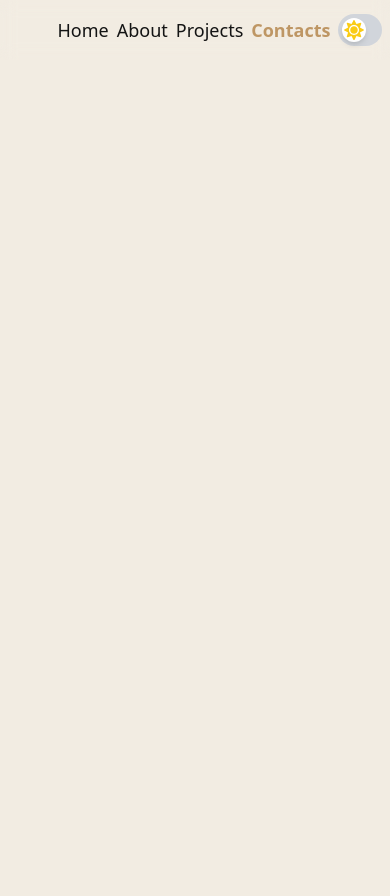
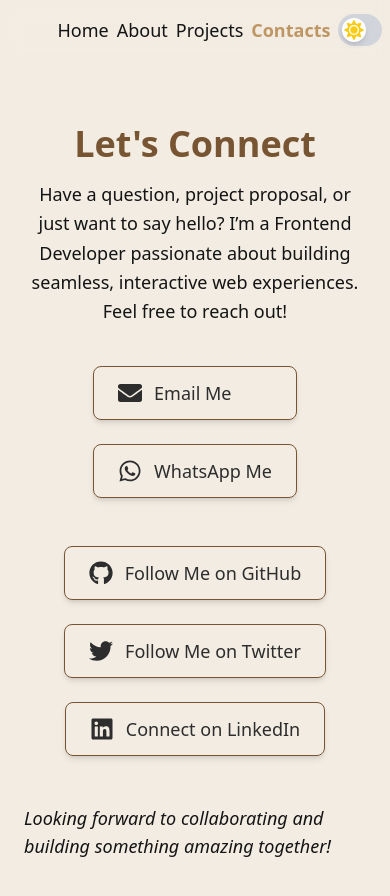
Before and after one commit to Sameerjha236/Portfoli-Website, a Next.js app: page /contact in a window 390 px wide. Shown: the top 896 px of the page. Before the commit the page ends 844 px from the top, so only its background shows below. Built offline with nearby package versions, Linux system fonts and the light colour scheme.

Commit message:
Enhance styling and layout across components; add primaryLight color to Tailwind config; update ThemeToggle for improved responsiveness; refine global styles; expand experience and skills data; implement ContactsHero and ProjectsHero components with new layouts and links.

```diff
--- a/src/app/globals.css
+++ b/src/app/globals.css
@@ -4,6 +4,7 @@
 
 :root {
   --color-primary: rgb(45, 45, 45);
+  --color-primary-light: rgb(45, 45, 45, 0.8);
   --color-secondary: rgb(120, 85, 50);
   --color-accent: rgb(190, 150, 100);
   --color-background: rgb(242, 236, 226);
@@ -12,6 +13,7 @@
 
 .dark {
   --color-primary: rgb(230, 230, 230);
+  --color-primary-light: rgb(230, 230, 230, 0.8);
   --color-secondary: rgb(180, 140, 100);
   --color-accent: rgb(220, 180, 120);
   --color-background: rgb(25, 25, 25);
--- a/src/components/ContactsHero.tsx
+++ b/src/components/ContactsHero.tsx
@@ -1,6 +1,86 @@
+import {
+  FaGithub,
+  FaTwitter,
+  FaLinkedin,
+  FaEnvelope,
+  FaWhatsapp,
+} from "react-icons/fa";
+import { JSX } from "react";
+
 const ContactsHero = () => {
   return (
-    <div className="flex flex-col md:flex-row justify-around items-center px-6 md:px-12 py-16 w-full h-full animateFadeIn"></div>
+    <section className="flex flex-col items-center px-6 md:px-12 py-16 w-full min-h-full animateFadeIn">
+      <div className="max-w-3xl text-center">
+        <h2 className="text-4xl md:text-6xl font-bold mb-4 text-secondary">
+          Let&apos;s Connect
+        </h2>
+        <p className="text-lg md:text-xl text-muted-foreground leading-relaxed">
+          Have a question, project proposal, or just want to say hello? I’m a
+          Frontend Developer passionate about building seamless, interactive web
+          experiences. Feel free to reach out!
+        </p>
+      </div>
+
+      <div className="mt-10 grid grid-cols-1 sm:grid-cols-2 gap-6 text-center">
+        <ContactLink
+          href="mailto:sameerjha236@gmail.com"
+          icon={<FaEnvelope size={24} />}
+          label="Email Me"
+        />
+        <ContactLink
+          href="https://api.whatsapp.com/send?phone=9210925656"
+          icon={<FaWhatsapp size={24} />}
+          label="WhatsApp Me"
+        />
+      </div>
+
+      {/* Social Media */}
+      <div className="mt-12 flex flex-col sm:flex-row gap-6 items-center">
+        <ContactLink
+          href="https://github.com/Sameerjha236"
+          icon={<FaGithub size={24} />}
+          label="Follow Me on GitHub"
+        />
+        <ContactLink
+          href="https://twitter.com/"
+          icon={<FaTwitter size={24} />}
+          label="Follow Me on Twitter"
+        />
+        <ContactLink
+          href="https://www.linkedin.com/in/sameer-jha-23m6y2002/"
+          icon={<FaLinkedin size={24} />}
+          label="Connect on LinkedIn"
+        />
+      </div>
+
+      <p className="mt-12 text-lg text-muted-foreground italic">
+        Looking forward to collaborating and building something amazing
+        together!
+      </p>
+    </section>
+  );
+};
+
+const ContactLink = ({
+  href,
+  icon,
+  label,
+}: {
+  href: string;
+  icon: JSX.Element;
+  label: string;
+}) => {
+  return (
+    <a
+      href={href}
+      target="_blank"
+      rel="noopener noreferrer"
+      className="flex items-center gap-3 px-6 py-3 rounded-lg border border-secondary text-primary hover:bg-secondary hover:text-background transition-all shadow-md"
+      aria-label={label}
+    >
+      {icon}
+      <span className="text-lg">{label}</span>
+    </a>
   );
 };
 
--- a/src/components/Hero.tsx
+++ b/src/components/Hero.tsx
@@ -1,10 +1,11 @@
 import React from "react";
 import Image from "next/image";
+import Link from "next/link";
 import { FaGithub, FaLinkedin, FaEnvelope } from "react-icons/fa";
 
 const Hero = () => {
   return (
-    <div className="flex flex-col md:flex-row justify-around items-center px-6 md:px-12 py-16 w-full h-full animateFadeIn">
+    <div className="flex flex-col md:flex-row justify-around items-center px-6 md:px-12 py-16 w-full min-h-full animateFadeIn">
       <div className="md:w-1/2 w-full text-center md:text-left max-w-lg flex flex-col justify-center">
         <h2 className="text-xl md:text-2xl mb-2">
           Hello, I&apos;m <span className="inline-block animate-wave">👋</span>
@@ -15,9 +16,10 @@ const Hero = () => {
         </h1>
 
         <p className="text-lg md:text-xl leading-relaxed">
-          A Frontend Developer with 6 months of experience, currently working at
-          Rizzle AI. Passionate about optimizing performance and crafting
-          visually appealing, user-friendly websites.
+          A Frontend Developer with 6 months of experience, previously at Rizzle
+          AI. Passionate about building high-performance, visually stunning, and
+          user-friendly web applications, with a keen focus on optimization and
+          seamless user experiences.
         </p>
 
         <div className="flex justify-center md:justify-start space-x-6 mt-5">
@@ -61,26 +63,25 @@ const Hero = () => {
           <a
             href="/assets/Sameer_Jha.pdf"
             download
-            className="bg-accent px-6 py-3 border border-primary rounded-lg text-lg font-semibold hover:bg-background transition"
+            className="bg-secondary text-background px-3 py-1 md:px-6 md:py-3 border border-primary rounded-lg text-lg font-semibold hover:bg-accent transition"
           >
             Download Resume
           </a>
-          <a
-            href="#projects"
-            className="border border-primary text-primary px-6 py-3 rounded-lg text-lg font-semibold hover:bg-accent hover:text-foreground transition"
-          >
-            View My Work
-          </a>
+          <Link href="/projects">
+            <p className="border border-primary text-primary px-3 py-1  md:px-6 md:py-3 rounded-lg text-lg font-semibold hover:bg-accent hover:text-foreground transition">
+              View My Work
+            </p>
+          </Link>
         </div>
       </div>
 
-      <div className="relative w-[280px] h-[280px] md:w-[400px] md:h-[400px] rounded-full overflow-hidden bg-secondary flex justify-center items-center">
+      <div className="mt-12 md:mt-0 w-[280px] h-[280px] md:w-[400px] md:h-[400px] rounded-full overflow-hidden bg-secondary flex justify-center items-center">
         <Image
           src="/assets/Profile.JPG"
-          width={400}
-          height={400}
+          width={200}
+          height={200}
           alt="Sameer Jha"
-          className="w-full h-full object-cover rounded-full hover-scale"
+          className="w-full h-full object-cover rounded-full hover-scale shadow-lg"
           priority
         />
       </div>
--- a/src/components/ProjectCard.tsx
+++ b/src/components/ProjectCard.tsx
@@ -1,51 +1,59 @@
 import { IProjectsData } from "@/Types/IData";
+import { FaExternalLinkAlt, FaGithub } from "react-icons/fa";
 
 const ProjectCard = (props: IProjectsData) => {
   return (
-    <div className="relative w-80 h-60 rounded-lg overflow-hidden transition-all duration-300 group">
+    <div className="relative w-72 h-60 md:w-[28rem] md:h-80 lg:md-[30rem] rounded-lg overflow-hidden transition-all duration-300 group shadow-md">
       <div
         className="absolute inset-0 bg-cover bg-center transition-transform duration-300 z-0 group-hover:transform group-hover:scale-110"
         style={{ backgroundImage: `url('${props.imageUrl}')` }}
       ></div>
 
-      <div className="absolute bottom-0 w-full h-10 bg-secondary group-hover:h-full p-1 text-background transition-all duration-300 group-hover:backdrop-blur-md z-10 flex flex-col">
-        <h3 className="w-full h-10 flex justify-center items-center font-semibold transition-all duration-300 group-hover:h-12 ">
+      <div className=" flex flex-col items-center justify-around absolute bottom-0 w-full h-14 bg-primaryLight group-hover:h-full md:p-2 text-background transition-all duration-300 group-hover:backdrop-blur-md z-10 ">
+        <h2 className="w-full h-10 text-lg flex justify-center items-center font-semibold transition-all duration-300 ">
           {props.title}
-        </h3>
+        </h2>
 
-        <div className="opacity-0 group-hover:opacity-100 transition-opacity duration-300 flex flex-col gap-3 mt-4">
-          <p className="text-sm">{props.Description}</p>
-          <div className="flex flex-wrap gap-2">
-            {props.tags.map((tag, ind) => (
+        <div className="opacity-0 h-full flex flex-col items-center justify-around group-hover:opacity-100 transition-opacity duration-300 mt-4 p-1 md:p-4">
+          <p className=" text-xs md:text-lg">{props.Description}</p>
+          <div className="flex gap-3">
+            {props.tags.map((tech, index) => (
               <span
-                key={ind}
-                className="bg-secondary text-primary px-2 py-1 rounded-lg text-xs"
+                key={index}
+                className="bg-secondary p-1 md:px-2 text-sm md:text-md rounded-md hover:bg-accent hover:text-primary transition-colors cursor-pointer"
               >
-                {tag}
+                {tech}
               </span>
             ))}
           </div>
 
-          <div className="flex justify-between mt-2">
+          {props.sourceCode && props.liveLink && (
+            <div className="flex justify-between items-center w-full">
               {props.sourceCode && (
                 <a
                   href={props.sourceCode}
                   target="_blank"
-                className="text-sm text-blue-400 hover:underline"
+                  rel="noreferrer"
+                  className="w-max h-6 p-1 md:p-4 flex justify-between items-center gap-2 rounded-md border cursor-pointer hover:bg-background hover:text-primary transition-colors"
                 >
-                Source Code
+                  <FaGithub className="text-lg" />
+                  <span>Source Code</span>
                 </a>
               )}
+
               {props.liveLink && (
                 <a
                   href={props.liveLink}
                   target="_blank"
-                className="text-sm text-green-400 hover:underline"
+                  rel="noreferrer"
+                  className="w-max h-6 p-1 md:p-4 flex justify-between items-center gap-2 rounded-md border cursor-pointer hover:bg-background hover:text-primary transition-colors"
                 >
-                Live Demo
+                  <FaExternalLinkAlt className="text-lg" />
+                  <span>Live Demo</span>
                 </a>
               )}
             </div>
+          )}
         </div>
       </div>
     </div>
--- a/src/components/ProjectsHero.tsx
+++ b/src/components/ProjectsHero.tsx
@@ -4,8 +4,16 @@ import ProjectCard from "./ProjectCard";
 const ProjectsHero = () => {
   return (
     <div className="flex flex-col gap-8 items-center px-6 md:px-12 py-16 w-full min-h-full animateFadeIn">
-      <div></div>
-      <div className="grid grid-cols-1 md:grid-cols-2 lg:grid-cols-3 gap-8">
+      <div className="text-center max-w-3xl">
+        <h2 className="text-4xl md:text-6xl font-bold mb-3 text-secondary">
+          My Projects
+        </h2>
+        <p className="text-lg md:text-xl leading-relaxed">
+          Explore some of the projects I&apos;ve worked on, showcasing my skills
+          in frontend development.
+        </p>
+      </div>
+      <div className="grid grid-cols-1  lg:grid-cols-2 w-full gap-6 lg:gap-8 justify-items-center">
         {ProjectsData.map((curr, ind) => (
           <ProjectCard key={ind} {...curr} />
         ))}
--- a/src/components/ThemeToggle.tsx
+++ b/src/components/ThemeToggle.tsx
@@ -27,7 +27,7 @@ const ThemeToggle = () => {
     >
       <div
         className={`w-6 h-6 flex items-center justify-center rounded-full bg-white dark:bg-black shadow-md transform transition-transform duration-300 ${
-          isDark ? "translate-x-6" : "translate-x-0"
+          isDark ? "translate-x-4 md:translate-x-6" : "translate-x-0"
         }`}
       >
         {isDark ? (
--- a/tailwind.config.ts
+++ b/tailwind.config.ts
@@ -11,6 +11,7 @@ export default {
     extend: {
       colors: {
         primary: "var(--color-primary)",
+        primaryLight: "var(--color-primary-light)",
         secondary: "var(--color-secondary)",
         accent: "var(--color-accent)",
         background: "var(--color-background)",
```
Also changed, not shown: src/utils/Constants.ts (+9 -4 lines). Lines whose indentation alone changed are shown as unchanged.
